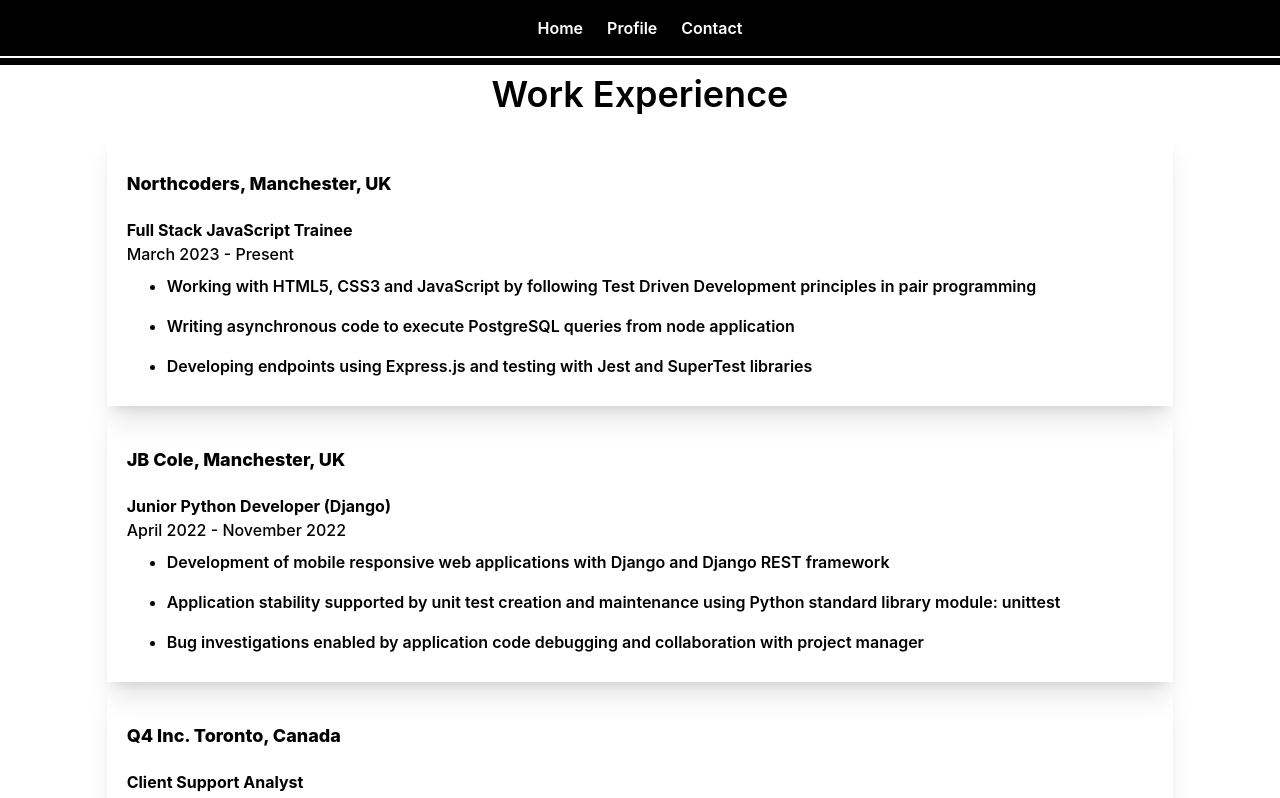
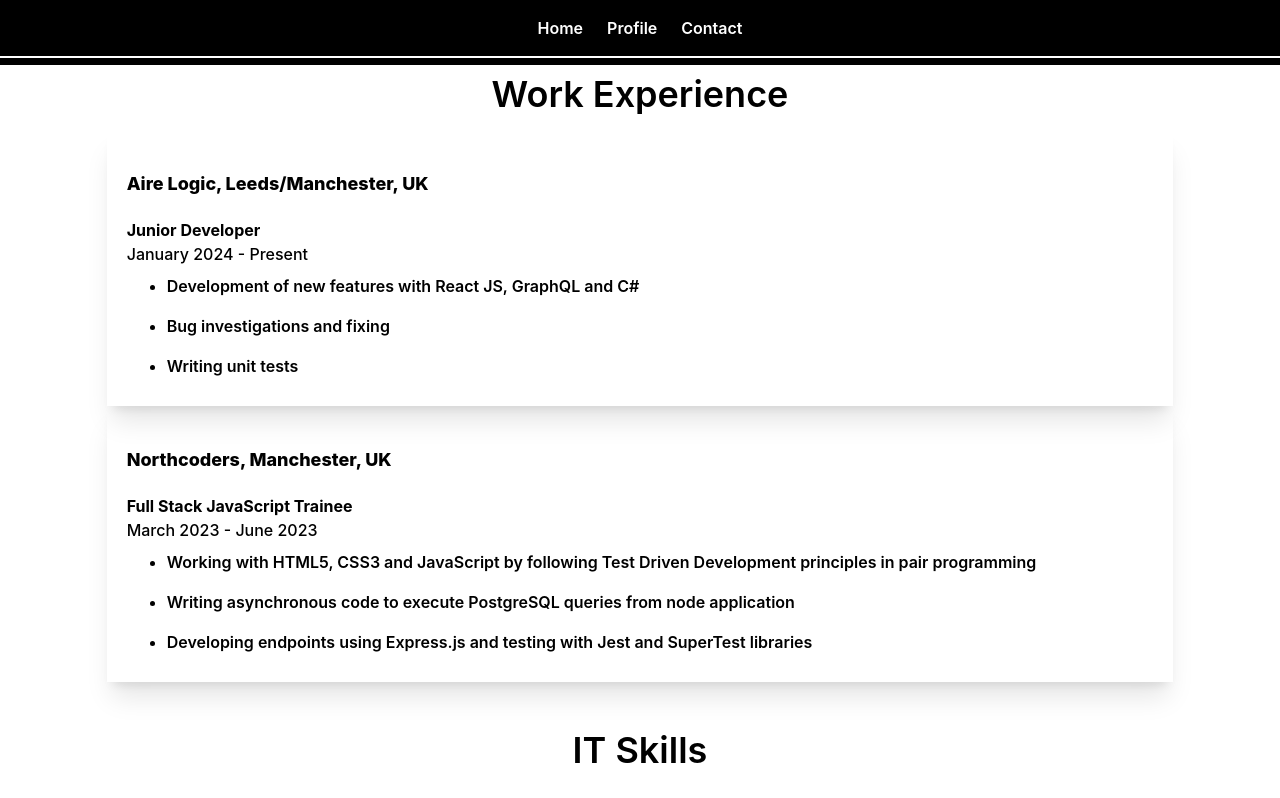
Before and after one commit to sohailshams/mss-portfolio, a React (Vite) app: page /profile in a window 1280 px wide. Shown: the top 798 px of the page. Built offline with nearby package versions, Linux system fonts and the light colour scheme.

Commit message:
Updated work experience section.

```diff
--- a/src/components/Work.jsx
+++ b/src/components/Work.jsx
@@ -5,11 +5,31 @@
     <div className="grid grid-cols-1 place-content-around">
       <div className="border-1 shadow-xl px-5 py-5">
         <h2 className="text-lg font-bold sm:font-extrabold py-2 xl:py-5">
+          Aire Logic, Leeds/Manchester, UK
+        </h2>
+        <p className="font-bold">
+          Junior Developer <br />{" "}
+          <span className="font-medium">January 2024 - Present</span>
+        </p>
+        <ul className="text-left ml-4 pl-6 list-disc">
+          <li className="font-base sm:font-semibold py-2">
+            Development of new features with React JS, GraphQL and C#
+          </li>
+          <li className="font-base sm:font-semibold py-2">
+            Bug investigations and fixing
+          </li>
+          <li className="font-base sm:font-semibold py-2">
+            Writing unit tests
+          </li>
+        </ul>
+      </div>
+      <div className="border-1 shadow-xl px-5 py-5">
+        <h2 className="text-lg font-bold sm:font-extrabold py-2 xl:py-5">
           Northcoders, Manchester, UK
         </h2>
         <p className="font-bold">
           Full Stack JavaScript Trainee
-          <br /> <span className="font-medium">March 2023 - Present</span>
+          <br /> <span className="font-medium">March 2023 - June 2023</span>
         </p>
         <ul className="text-left ml-4 pl-6 list-disc">
           <li className="font-base sm:font-semibold py-2">
@@ -26,7 +46,7 @@
           </li>
         </ul>
       </div>
-      <div className="border-1 shadow-xl px-5 py-5">
+      {/* <div className="border-1 shadow-xl px-5 py-5">
         <h2 className="text-lg font-bold sm:font-extrabold py-2 xl:py-5">
           JB Cole, Manchester, UK
         </h2>
@@ -81,7 +101,7 @@
             Quality Assurance (QA) - Testing of client’s updates
           </li>
         </ul>
-      </div>
+      </div> */}
       <div className="my-4"></div>
     </div>
   );
```
